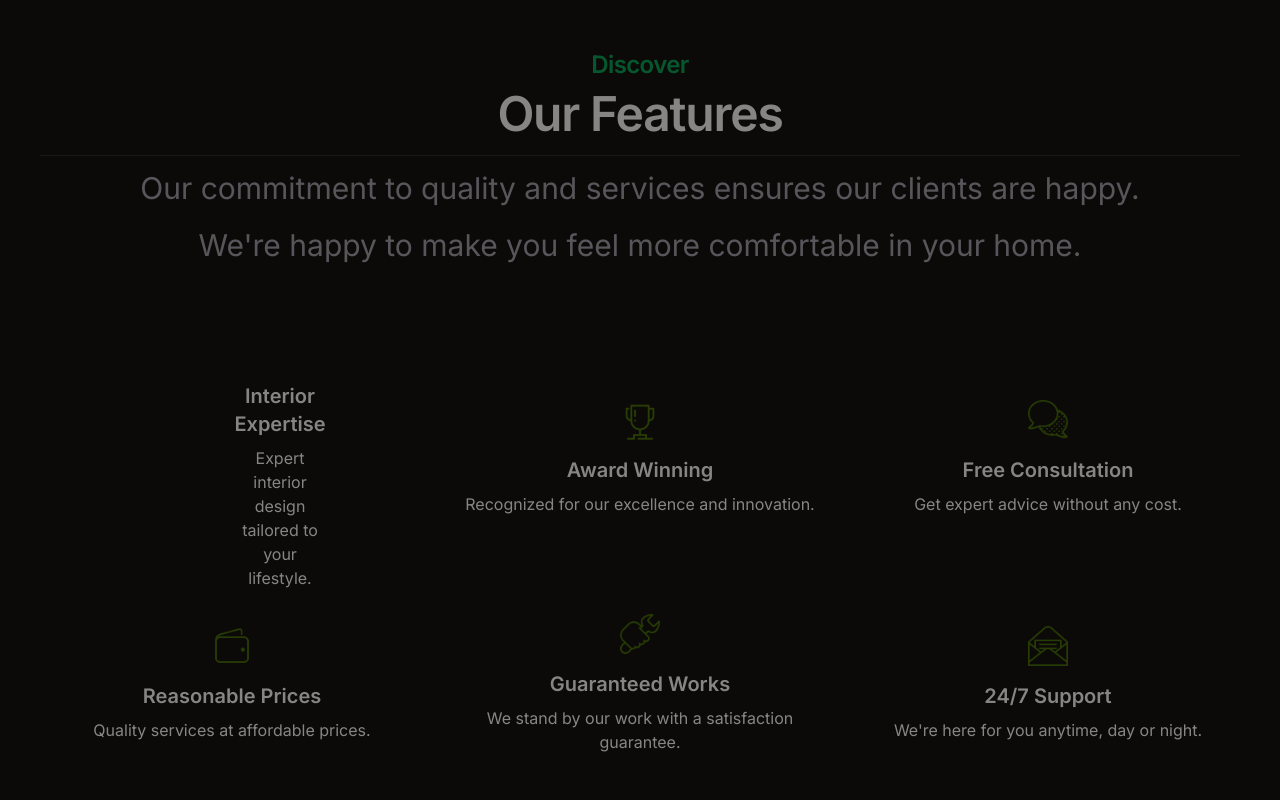
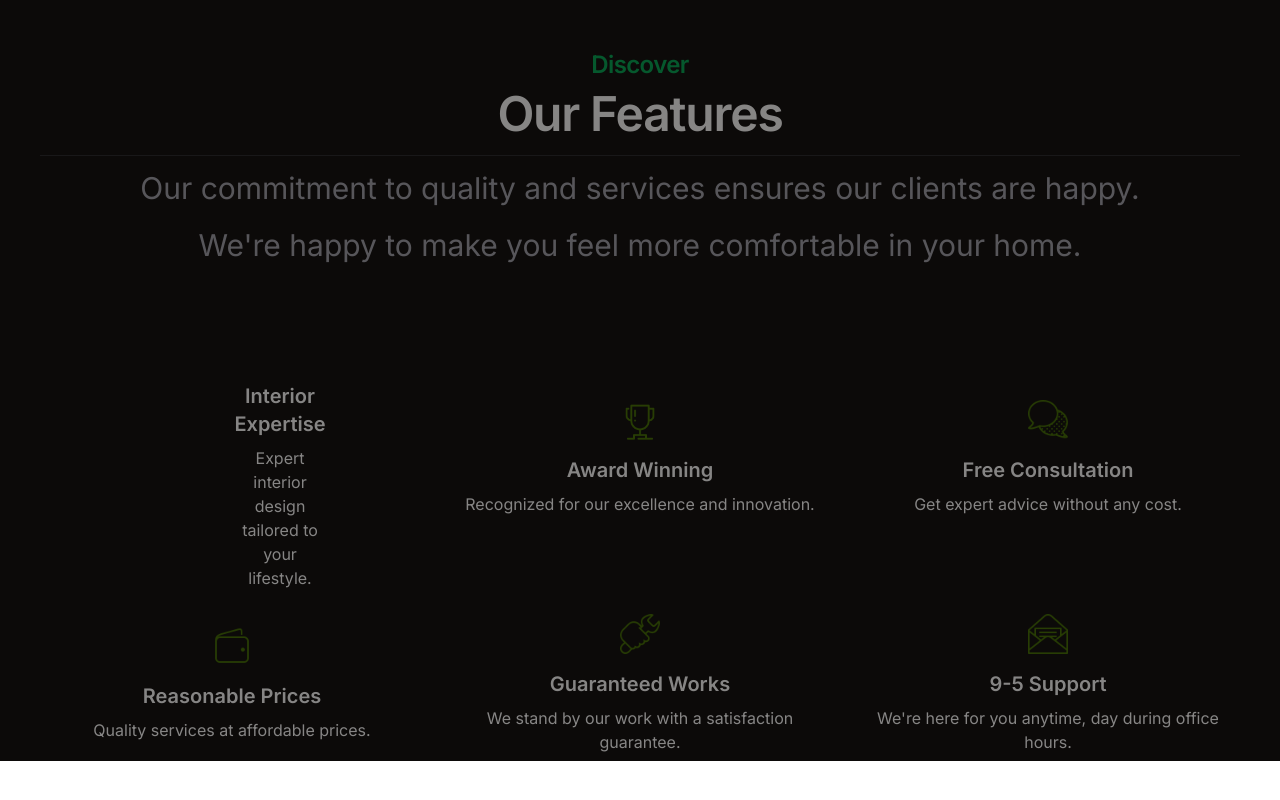
Before and after one commit to Daveroy-Mutisya/JW-Frontend, a Next.js app: page / in a window 1280 px wide. Shown: the part 1743-2543 px from the top of the page. Built offline with nearby package versions, Linux system fonts and the light colour scheme; no server answers.

Commit message:
pushing my changes

```diff
--- a/src/app/page.tsx
+++ b/src/app/page.tsx
@@ -24,9 +24,9 @@ export default function Home() {
         <FeaturesSection/>
       </section>
       {/* Home-Page-Section 4 */}
-      <section className="relative min-h-screen"> {/* Adjusted section height */}
+      {/* <section className="relative min-h-screen"> Adjusted section height */}
         {/* <ProcessSection /> */}
-      </section>
+      {/* </section> */}
     </>
   );
 }
--- a/src/components/Features.tsx
+++ b/src/components/Features.tsx
@@ -123,9 +123,9 @@ const FeaturesSection = () => {
           <div className="flex flex-col items-center">
             <Image src={envelope} alt="envelope" width={40} height={40} className="sm:w-50 sm:h-50" />
             <div className="mt-4">
-              <h4 className="text-lg font-semibold sm:text-xl">24/7 Support</h4>
+              <h4 className="text-lg font-semibold sm:text-xl">9-5 Support</h4>
               <p className="leading-6 mt-2 text-sm sm:text-base">
-                We're here for you anytime, day or night.
+                We're here for you anytime, day during office hours.
               </p>
             </div>
           </div>
```
